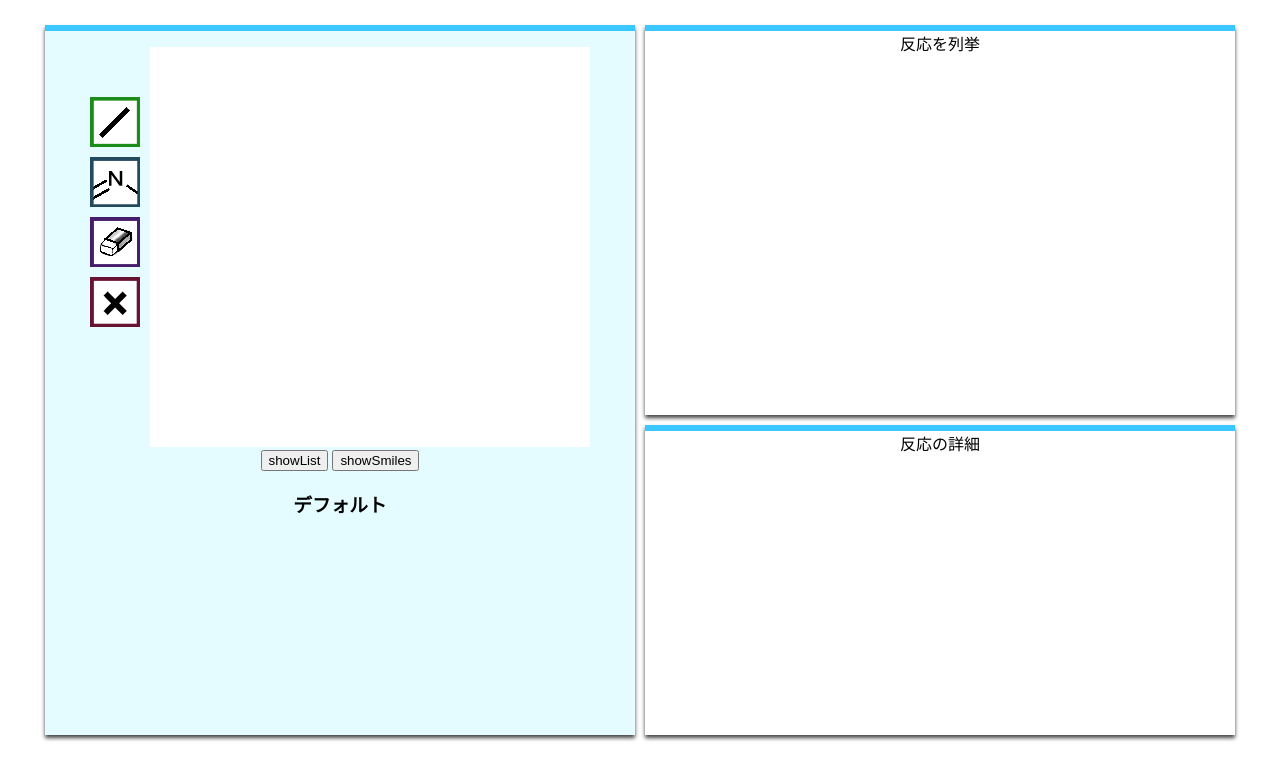
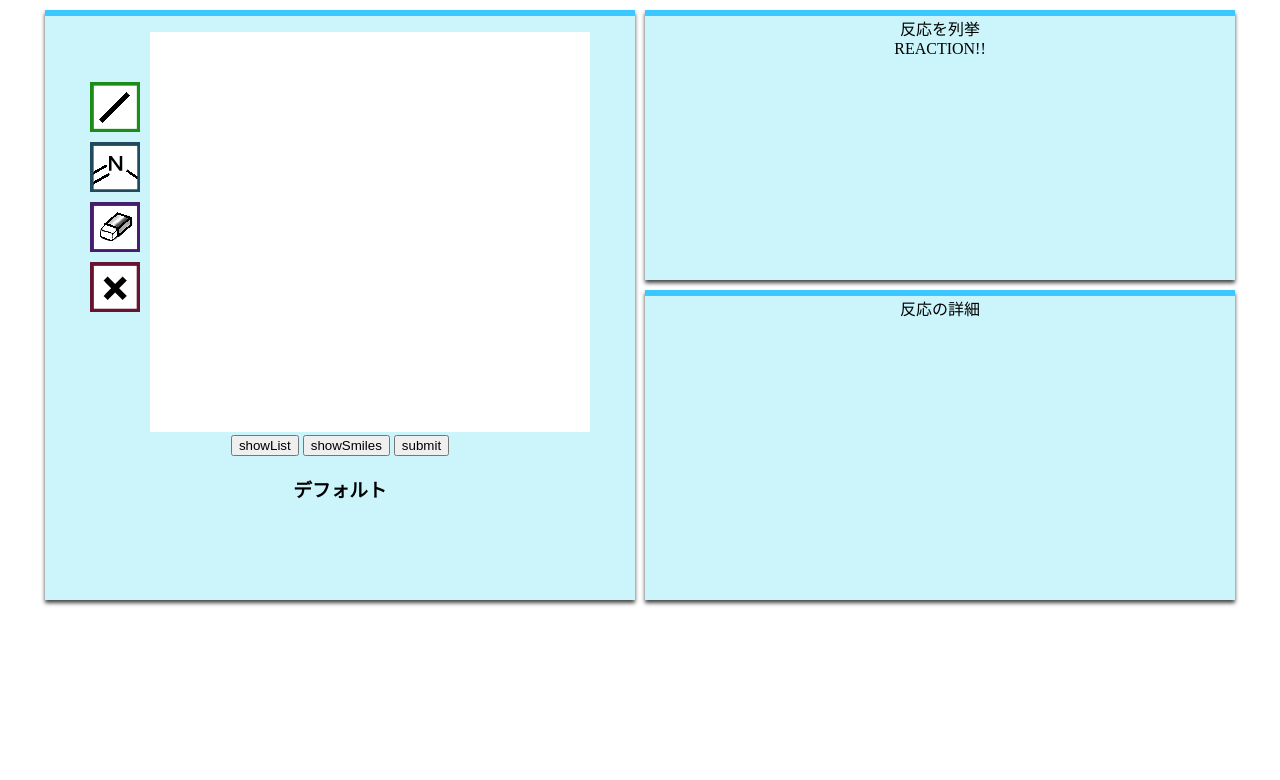
Before and after one commit to Yosuyo/canvas_server, a Flask app: page /main/ in a window 1280 px wide. Shown: the top 780 px of the page. Run offline with Flask 2, Linux system fonts and the light colour scheme.

```diff
--- a/main.py
+++ b/main.py
@@ -14,6 +14,21 @@ def main_test():
     test_result = "TEST"
     return render_template("main.html", test_result = test_result)
 
+@app.route("/main/reaction")
+def reactionDef():
+    return "REACTION!!"
+
+@app.route("/main/smiles")
+def returnSmiles():
+    import re
+    get = request.args.get("smiles","")
+    out = get.translate(str.maketrans({"~":r"#"})) #送られてきたsmilesの~を#に翻訳
+    out = re.sub("H","",out) #送られてきたsmilesのHを削除
+
+    from rdkit import Chem
+    mol = Chem.MolFromSmiles(out)
+
+    return Chem.MolToSmiles(mol)
 
 if __name__ == "__main__":
     app.run()
--- a/static/css/main.css
+++ b/static/css/main.css
@@ -1,23 +1,23 @@
 body{
     background: rgb(255, 255, 255);
     text-align: center;
-    margin: 20px;
+    margin: 5px;
 }
 .MainContainer{
     position: static;
     width: 1200px;
-    height: 720px;
+    height: 590px;
     margin: 0 auto;
 }
 .MainItem{
     float: left;;
 }
 #CanvasContainer{
-    background-color: #e4fcff;
+    background-color: #cbf5fa;
     display: block;
     position: relative;
     width: 590px;
-    height: 704px;
+    height: 584px;
     margin: 5px;
     box-shadow: 0 3px 4px rgb(68, 68, 68);
     border-top: solid 6px rgb(59, 199, 255);
@@ -26,18 +26,20 @@ body{
     display: block;
     position: relative;
     width: 600px;
-    height: 720px;
+    height: 580px;
 }
 #ReactionListContainer{
+    background-color: #cbf5fa;
     display: block;
     position: relative;
     width: 590px;
-    height: 384px;
+    height: 264px;
     margin: 5px;
     box-shadow: 0 3px 4px rgb(68, 68, 68);
     border-top: solid 6px rgb(59, 199, 255);
 }
 #ReactonDetailContainer{
+    background-color: #cbf5fa;
     display: block;
     position: relative;
     width: 590px;
--- a/templates/main.html
+++ b/templates/main.html
@@ -18,6 +18,9 @@
         <canvas id="canvas4" class="main" width="500" height="400" style="touch-action: none; cursor: inherit;"></canvas>
       </div>
       <script>
+        //グローバル関数(出力smiles)
+        var SMILES = ""
+        //原子結合リスト表示
         function showList() {
           console.log(atoms);
           console.log(bonds);
@@ -252,17 +255,47 @@
           console.log(smiles7);
           console.log(smilesOutList);
           console.log(smilesOut);
+          SMILES = smilesOut;
+          var outSMILES = document.getElementById("showSMILES");
+          outSMILES.innerHTML = smilesOut;
         }
       </script>
       <input type="button" value="showList" onclick="showList()">
       <input type="button" value="showSmiles" onclick="showSmiles()">
+      <script>
+        function sendSMILES(){
+          var RR = document.getElementById("reactionResponse");
+          RR.innerHTML = "反応表示";
+          var rSMILES = SMILES.replace(/#/g,"~") //#を~に変更する(pythonでコメントとして扱われるため)
+          fetch("http://127.0.0.1:5000/main/smiles?smiles="+rSMILES)
+            .then(response => response.text())
+            .then(text => {
+              RR.innerHTML = text;
+            })
+        }
+      </script>
+      <input type="button" value="submit" onclick="sendSMILES()">
       <h3 id="show">
         デフォルト
       </h3>
+      <h3 id="showSMILES"></h3>
     </div>
     <div id="ReactionContainer" class="MainItem">
       <div id="ReactionListContainer">
         反応を列挙
+        <div id="reactionResponse">
+          非表示
+        </div>
+        <script>
+          //反応の列挙部分スクリプト
+          var RR = document.getElementById("reactionResponse");
+          RR.innerHTML = "反応表示";
+          fetch("http://127.0.0.1:5000/main/reaction")
+            .then(response => response.text())
+            .then(text => {
+              RR.innerHTML = text;
+            })
+        </script>
       </div>
       <div id="ReactonDetailContainer">
         反応の詳細
```
Also changed, not shown: sql.py (added, +39 -0 lines), test.py (+27 -4 lines), mol.svg (added).
